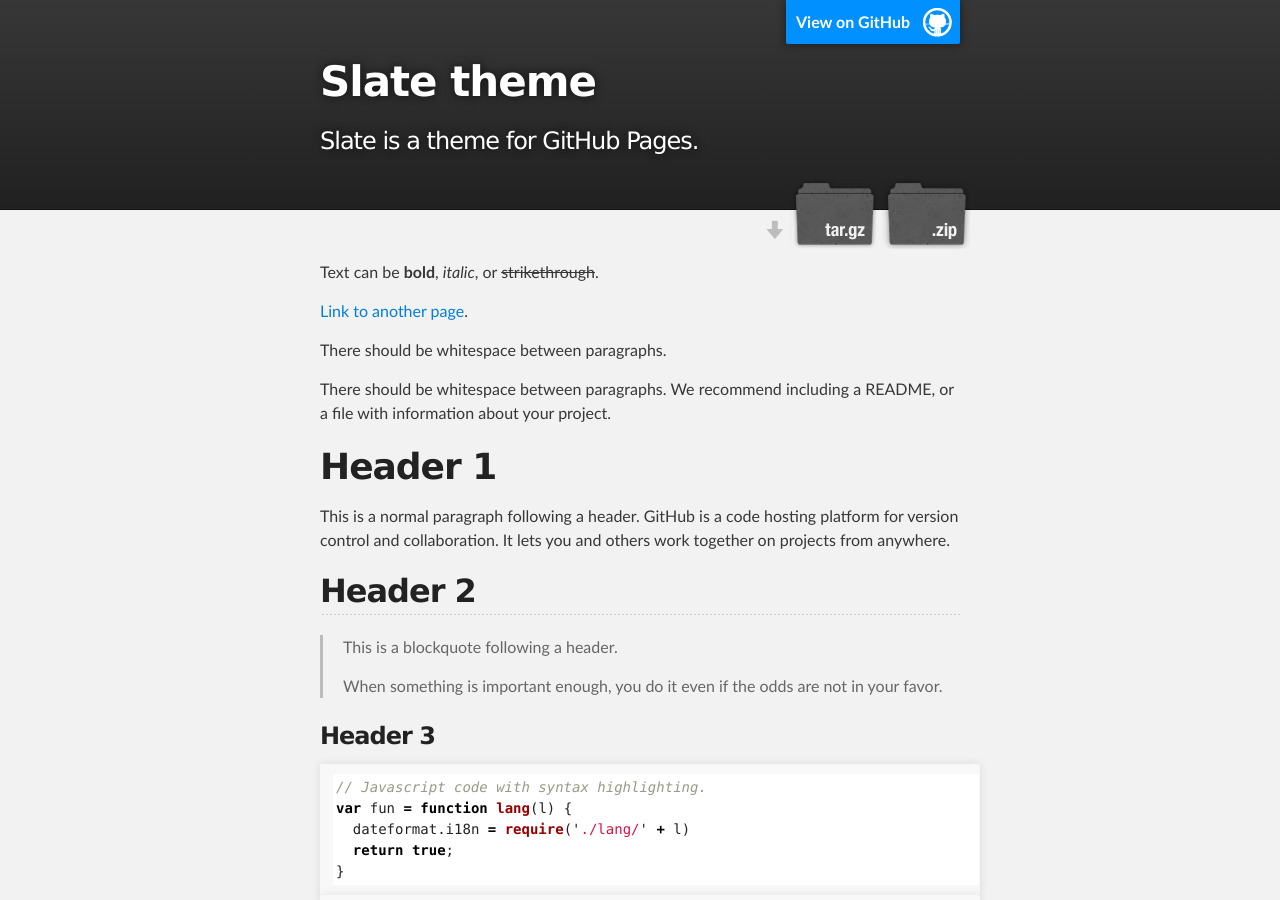
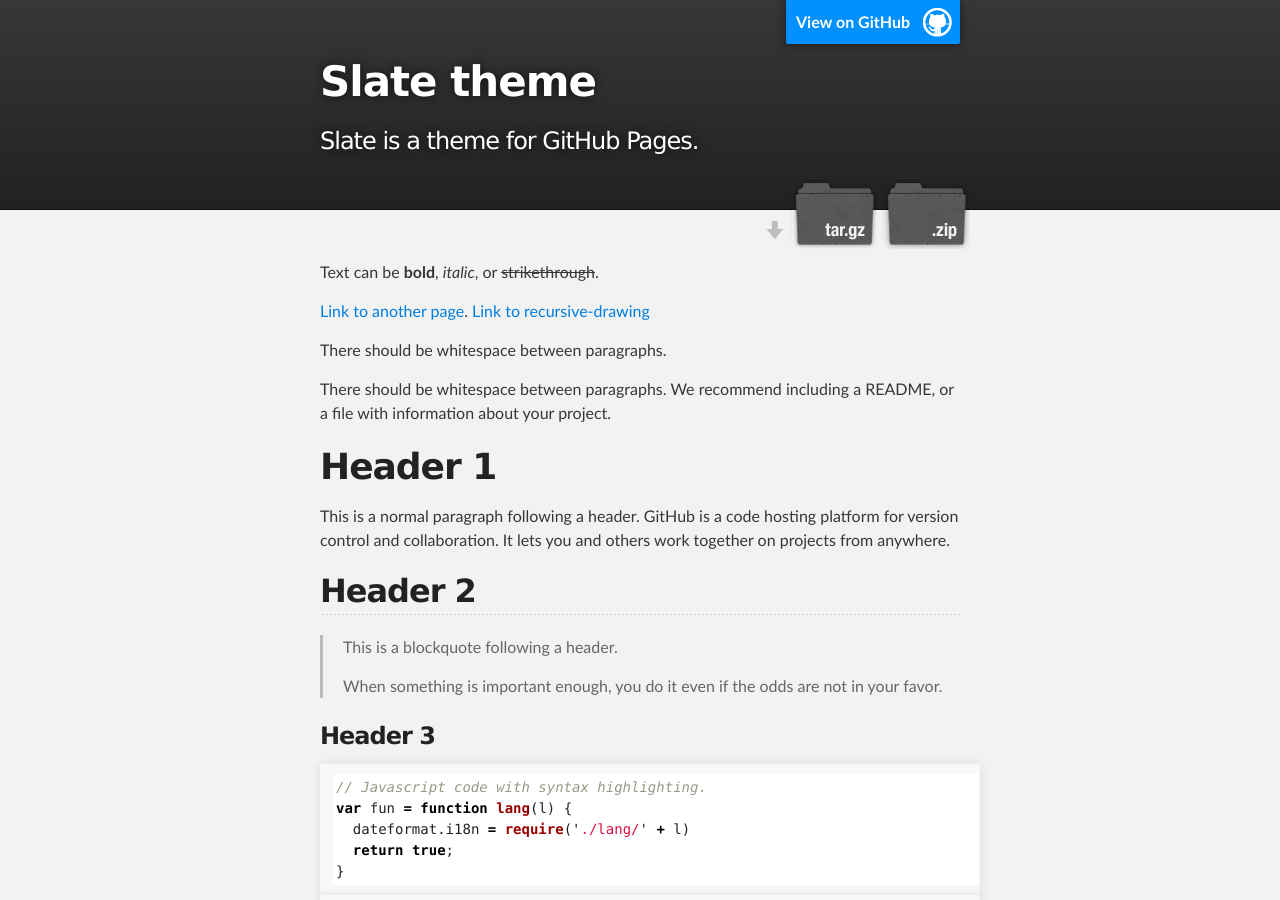
Before and after one commit to tmalmberg/tmalmberg.github.io, a Jekyll site: the page built from index.md, in a window 1280 px wide and 900 px high. Built offline with Jekyll 4.4.1, drawn with Linux system fonts in a browser that asks for light colours.

Commit message:
Update index.md

```diff
--- a/index.md
+++ b/index.md
@@ -5,6 +5,7 @@
 Text can be **bold**, _italic_, or ~~strikethrough~~.
 
 [Link to another page](another-page).
+[Link to recursive-drawing](html5/recursive-drawing)
 
 There should be whitespace between paragraphs.
 
```
